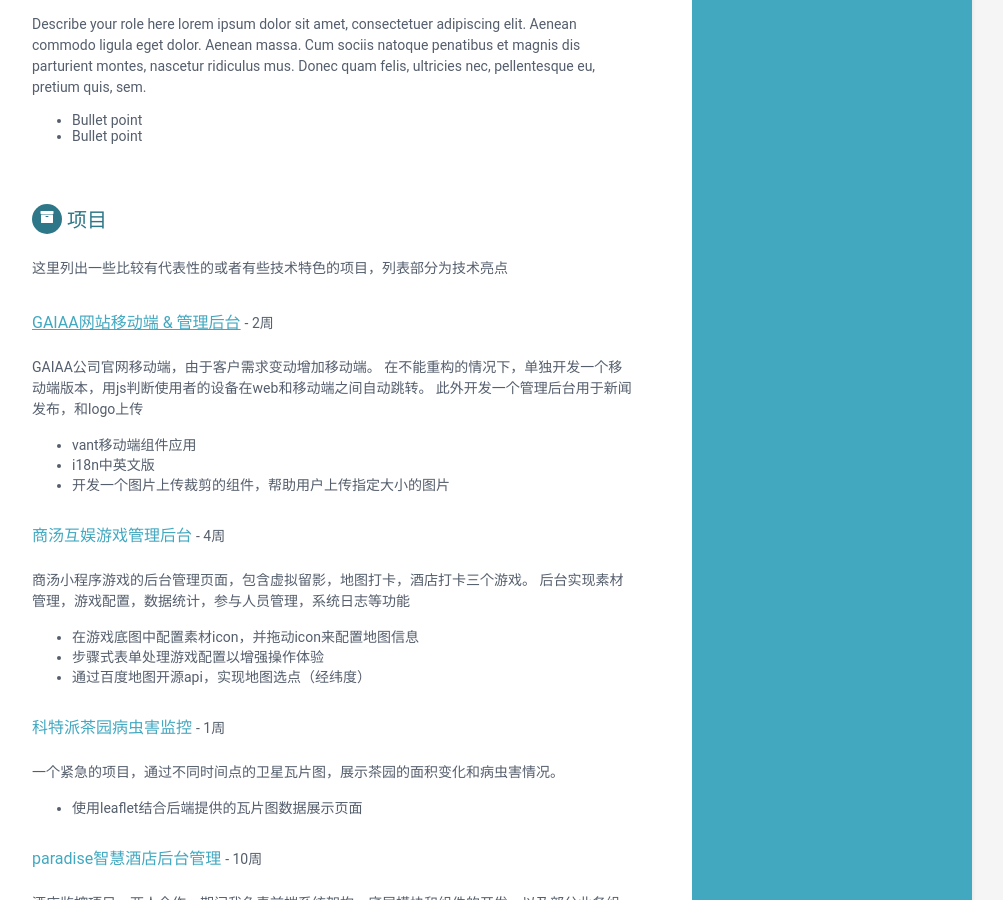
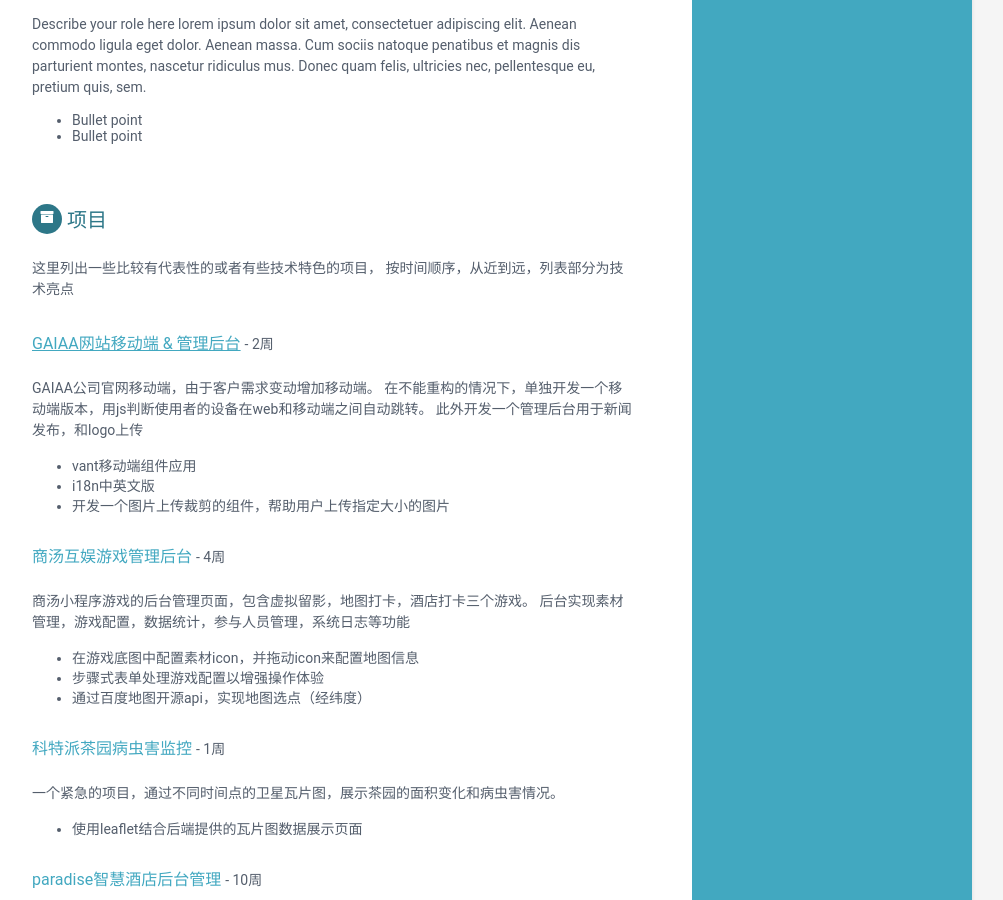
Before and after one commit to wellfrog16/cv, a Jekyll site: the page built from index.html, in a window 1280 px wide and 900 px high, scrolled down 1147 px. Shown: the whole window, without its empty margins (168-1171 px from the left). Built offline with Jekyll 4.4.1, drawn with Linux system fonts in a browser that asks for light colours.

Commit message:
资料更新

```diff
--- a/_data/data.yml
+++ b/_data/data.yml
@@ -116,7 +116,10 @@ experiences:
 projects:
     title: 项目
     intro: >
-      这里列出一些比较有代表性的或者有些技术特色的项目，列表部分为技术亮点
+      这里列出一些比较有代表性的或者有些技术特色的项目，
+
+
+      按时间顺序，从近到远，列表部分为技术亮点
 
     assignments:
       - title: GAIAA网站移动端 & 管理后台
```
